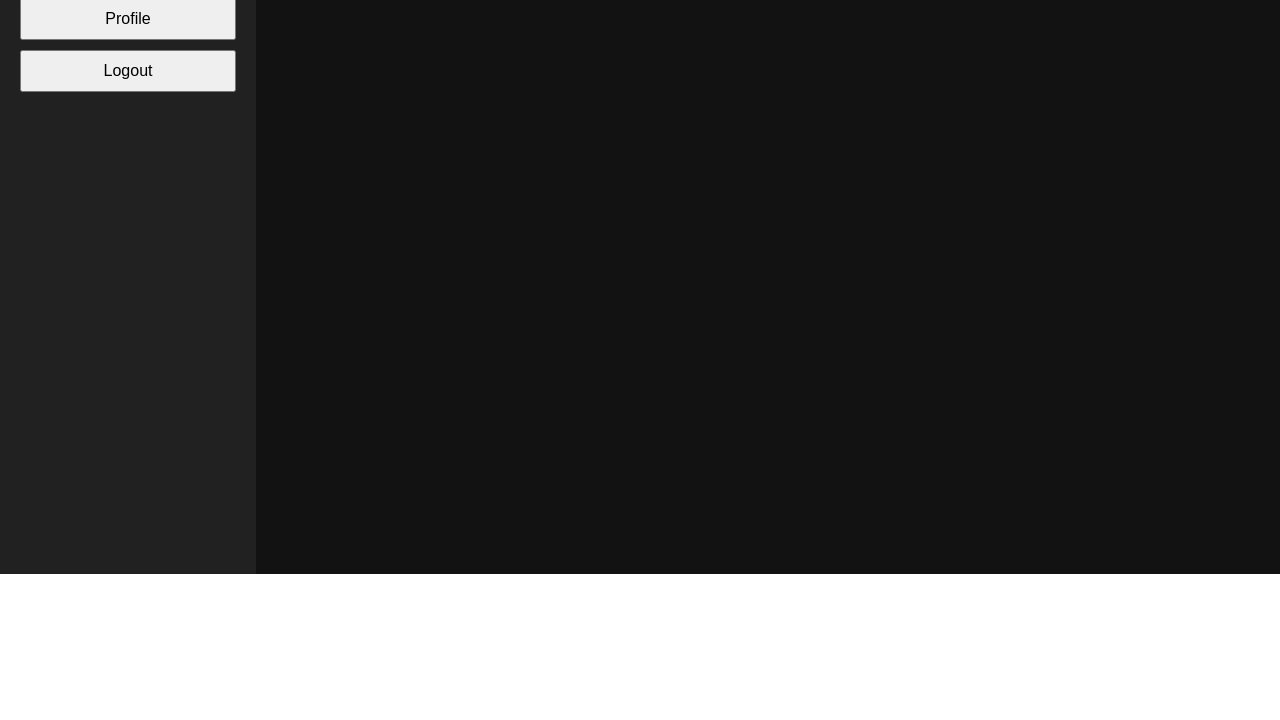
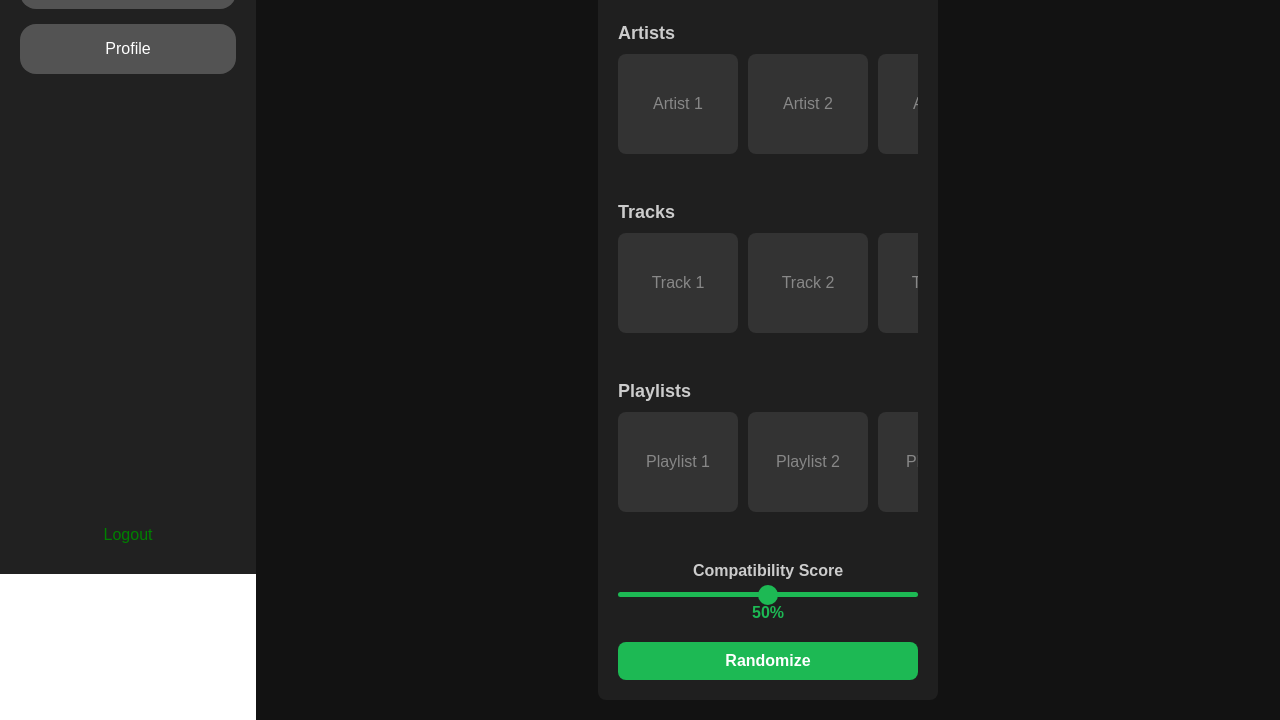
Before and after one commit to sheldor1510/spotifynder, a plain HTML site: page discovery.html in a window 1280 px wide. Shown: the part 226-946 px from the top of the page. Before the commit the page ends 800 px from the top, so only its background shows below. Drawn offline with Linux system fonts and the light colour scheme.

Commit message:
added filters panel and added the relevant UI elements for it

```diff
--- a/discovery.html
+++ b/discovery.html
@@ -20,20 +20,65 @@
             <button id="discovery-btn">Discovery</button>
             <button id="chats-btn">Chats <span id="unread-count">0</span></button>
             <button id="profile-btn">Profile</button>
-            <button id="logout-btn">Logout</button>
         </nav>
+        <button id="logout-button">Logout</button>
     </div>
 
-    <!-- Main Content -->
-    <div id="content">
-        <div class="header-wrapper">
-            <h1 id="title">Spotifynder</h1>
-        </div>
-        <!-- Additional content can go here -->
+   <!-- Main Content -->
+<div id="content">
+    <div class="header-wrapper">
+        <h1 id="title">Spotifynder</h1>
     </div>
 
+    <!-- Filter Panel -->
+<div id="filter-panel">
+    <h2>Filters</h2>
+
+    <div class="filter-section">
+        <h3>Artists</h3>
+        <div class="filter-items">
+            <div class="filter-item">Artist 1</div>
+            <div class="filter-item">Artist 2</div>
+            <div class="filter-item">Artist 3</div>
+            <div class="filter-item">Artist 4</div>
+        </div>
+    </div>
+
+    <div class="filter-section">
+        <h3>Tracks</h3>
+        <div class="filter-items">
+            <div class="filter-item">Track 1</div>
+            <div class="filter-item">Track 2</div>
+            <div class="filter-item">Track 3</div>
+            <div class="filter-item">Track 4</div>
+        </div>
+    </div>
+
+    <div class="filter-section">
+        <h3>Playlists</h3>
+        <div class="filter-items">
+            <div class="filter-item">Playlist 1</div>
+            <div class="filter-item">Playlist 2</div>
+            <div class="filter-item">Playlist 3</div>
+            <div class="filter-item">Playlist 4</div>
+        </div>
+    </div>
+
+    <!-- Compatibility Score Slider -->
+    <div id="slider-container">
+        <label for="compatibility-slider">Compatibility Score</label>
+        <input type="range" id="compatibility-slider" min="0" max="100" value="50" step="1">
+        <span id="slider-value">50%</span>
+    </div>
+
+    <button id="randomize-btn">Randomize</button>
+</div>
+</div>
+
+
+
     <!-- JavaScript File -->
-    <script src="js/script.js"></script>
+    <script src="./script.js"></script>
 </body>
 
 </html>
--- a/script.js
+++ b/script.js
@@ -1,83 +1,89 @@
-// Open or create IndexedDB
+// IndexedDB setup
 let db;
-const request = indexedDB.open("SpotifynderDB", 1);
+const request = indexedDB.open('SpotifynderDB', 1);
+
+const slider = document.getElementById('compatibility-slider');
+const sliderValue = document.getElementById('slider-value');
+
+    // Add event listener to update the displayed value as the slider moves
+    slider.addEventListener('input', function() {
+        sliderValue.textContent = slider.value + '%';
+    });
 
 request.onupgradeneeded = function (event) {
-    db = event.target.result;
-    // Create object store for user data
-    const userStore = db.createObjectStore("user", { keyPath: "id" });
-    userStore.createIndex("username", "username", { unique: false });
-    userStore.createIndex("profilePic", "profilePic", { unique: false });
-    userStore.createIndex("unreadChats", "unreadChats", { unique: false });
+  db = event.target.result;
+
+  // Create the object store for user data
+  const objectStore = db.createObjectStore('userData', { keyPath: 'id' });
+  objectStore.createIndex('username', 'username', { unique: false });
+  objectStore.createIndex('profilePic', 'profilePic', { unique: false });
+  console.log("IndexedDB setup complete.");
 };
 
 request.onsuccess = function (event) {
-    db = event.target.result;
-    loadUserProfile();
-    loadUnreadChats();
+  db = event.target.result;
+  console.log("IndexedDB opened successfully.");
+  loadUserProfile(); // Load user profile on success
 };
 
-// Function to load user profile (1a)
+request.onerror = function (event) {
+  console.error('Database error:', event.target.errorCode);
+};
+
 function loadUserProfile() {
-    const transaction = db.transaction(["user"], "readonly");
-    const store = transaction.objectStore("user");
-    const getRequest = store.get(1); // Assuming user ID is 1
+    if (!db) {
+      console.error("IndexedDB is not available.");
+      return;
+    }
 
-    getRequest.onsuccess = function () {
-        const user = getRequest.result;
-        if (user) {
-            document.getElementById("profile-pic").src = user.profilePic;
-            document.getElementById("username").textContent = "@" + user.username;
+    const transaction = db.transaction(['userData'], 'readonly');
+    const objectStore = transaction.objectStore('userData');
+    const request = objectStore.get('user'); // Assuming the ID of the user is 'user'
+
+    request.onsuccess = function (event) {
+      const result = event.target.result;
+      if (result) {
+        console.log("User data loaded from IndexedDB:", result);
+
+        // Update UI with fetched data
+        if (result.username) {
+          document.getElementById('username-display').textContent = result.username;
         }
+        if (result.profilePic) {
+          document.getElementById('profile-pic').src = result.profilePic;
+        }
+      } else {
+        console.log("No user data found in IndexedDB.");
+      }
     };
-}
 
-// Function to load unread chat count (1c)
-function loadUnreadChats() {
-    const transaction = db.transaction(["user"], "readonly");
-    const store = transaction.objectStore("user");
-    const getRequest = store.get(1);
+    request.onerror = function (event) {
+      console.error('Error loading user data from IndexedDB:', event.target.errorCode);
+    };
+  }
 
-    getRequest.onsuccess = function () {
-        const user = getRequest.result;
-        if (user) {
-            document.getElementById("unread-count").textContent = user.unreadChats;
-        }
-    };
-}
+  function saveUserData(username, profilePic) {
+    if (!db) {
+      console.error("IndexedDB is not available.");
+      return;
+    }
 
-// Event listeners for navigation buttons
-document.getElementById("discovery-btn").addEventListener("click", function() {
-    // Change to Discovery view
-    console.log("Discovery view selected");
-});
-
-document.getElementById("chats-btn").addEventListener("click", function() {
-    // Change to Chats view
-    console.log("Chats view selected");
-});
-
-document.getElementById("profile-btn").addEventListener("click", function() {
-    // Change to Profile view
-    console.log("Profile view selected");
-});
-
-document.getElementById("logout-btn").addEventListener("click", function() {
-    // Perform logout
-    console.log("Logout button clicked");
-});
-
-// Function to add initial user data (for testing)
-function addUserData() {
-    const transaction = db.transaction(["user"], "readwrite");
-    const store = transaction.objectStore("user");
+    const transaction = db.transaction(['userData'], 'readwrite');
+    const objectStore = transaction.objectStore('userData');
 
     const userData = {
-        id: 1,
-        username: "xxx9",
-        profilePic: "path/to/profile-pic.jpg",
-        unreadChats: 5
+      id: 'user', // Assuming a single-user setup
+      username,
+      profilePic
     };
 
-    store.put(userData);
-}
+    const request = objectStore.put(userData);
+
+    request.onsuccess = function () {
+      console.log(`User data saved: ${JSON.stringify(userData)}`);
+    };
+
+    request.onerror = function (event) {
+      console.error('Error saving user data to IndexedDB:', event.target.errorCode);
+    };
+  }
--- a/styles.css
+++ b/styles.css
@@ -45,14 +45,20 @@ body {
 /* Navigation buttons styling */
 nav button {
     width: 100%;
+    height: 50px;
     padding: 10px;
     margin: 5px 0;
     font-size: 16px;
     cursor: pointer;
+    background-color: #535353;
+    color: white;
+    border-radius: 16px; /* Rounded corners */
+    border: none;
+    margin-bottom: 10px;
 }
 
 #unread-count {
-    background-color: red;
+    background-color: #1db954;
     color: white;
     border-radius: 50%;
     padding: 2px 6px;
@@ -61,7 +67,7 @@ nav button {
 }
 
 /* Main content styling */
-#content { /* Offset for sidebar */
+#content {
     box-sizing: border-box;
     min-height: 100vh;
     display: flex;
@@ -70,6 +76,7 @@ nav button {
     width: 80vw;
     margin-left: 20vw;
     background-color: #121212;
+    padding-bottom: 20px; /* Add padding to avoid items sticking to the bottom */
 }
 
 .header-wrapper {
@@ -89,3 +96,148 @@ nav button {
     margin-bottom: 40px;
     color: 	#1db954
 }
+
+#logout-button {
+    margin-top: auto; /* Push to bottom */
+    padding: 10px 0;
+    border: none;
+    background: none; /* Remove default button styles */
+    color: green; /* Green text */
+    font-size: 16px;
+    cursor: pointer;
+    text-align: left;
+}
+
+#logout-button:hover {
+    text-decoration: underline; /* Optional hover effect */
+}
+
+/* Filter Panel styling */
+#filter-panel {
+    background-color: #1f1f1f;
+    border-radius: 8px;
+    padding: 20px;
+    width: 70%;
+    max-width: 300px;
+    color: white;
+    flex-grow: 1; /* Allow panel to grow and fill available space */
+    display: flex;
+    flex-direction: column;
+    justify-content: space-between; /* Push "Randomize" button to bottom */
+    left: 20vw;
+}
+
+#filter-panel h2 {
+    font-size: 35px;
+    font-weight: bold;
+    color: #1db954;
+    text-align: center;
+    margin-bottom: 20px;
+}
+
+.filter-section {
+    margin-bottom: 20px;
+}
+
+.filter-section h3 {
+    font-size: 18px;
+    font-weight: bold;
+    color: #cccccc;
+    margin-bottom: 10px;
+}
+
+/* Horizontal scroll for filter items */
+.filter-items {
+    display: flex;
+    overflow-x: auto;
+    padding-bottom: 10px;
+    scroll-snap-type: x mandatory;
+}
+
+.filter-item {
+    min-width: 120px;
+    height: 100px;
+    background-color: #333333;
+    border-radius: 8px;
+    margin-right: 10px;
+    display: flex;
+    align-items: center;
+    justify-content: center;
+    color: #888888;
+    font-size: 16px;
+    scroll-snap-align: start;
+}
+
+/* Hide scroll bar for Webkit browsers */
+.filter-items::-webkit-scrollbar {
+    display: none;
+}
+
+#randomize-btn {
+    width: 100%;
+    padding: 10px;
+    font-size: 16px;
+    font-weight: bold;
+    color: white;
+    background-color: #1db954;
+    border: none;
+    border-radius: 8px;
+    cursor: pointer;
+}
+
+#randomize-btn:hover {
+    background-color: #1aa34a;
+}
+
+/* Slider Container Styling */
+#slider-container {
+    display: flex;
+    flex-direction: column;
+    align-items: center;
+    margin-top: 20px;
+    margin-bottom: 20px;
+    color: white;
+}
+
+#slider-container label {
+    font-size: 16px;
+    font-weight: bold;
+    margin-bottom: 10px;
+    color: #cccccc;
+}
+
+#compatibility-slider {
+    width: 100%;
+    cursor: pointer;
+    -webkit-appearance: none; /* Remove default styling on Webkit browsers */
+    appearance: none;
+    background: #1db954;
+    height: 5px;
+    border-radius: 5px;
+    outline: none;
+}
+
+#compatibility-slider::-webkit-slider-thumb {
+    -webkit-appearance: none;
+    appearance: none;
+    width: 20px;
+    height: 20px;
+    background: #1db954;
+    border-radius: 50%;
+    cursor: pointer;
+}
+
+#compatibility-slider::-moz-range-thumb {
+    width: 20px;
+    height: 20px;
+    background: #1db954;
+    border-radius: 50%;
+    cursor: pointer;
+}
+
+#slider-value {
+    font-size: 16px;
+    font-weight: bold;
+    margin-top: 5px;
+    color: #1db954;
+}
```
